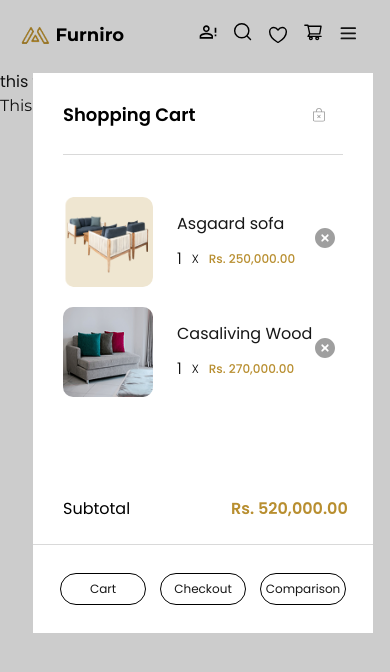
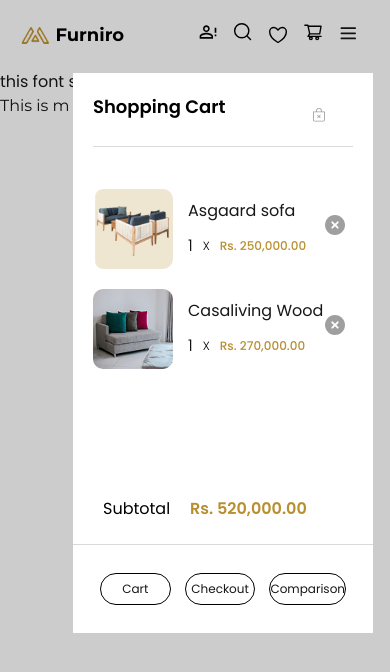
Before and after one commit to MdMuzahid07/furniro-client, a Next.js app: page / in a window 390 px wide. Both pictures are taken after a click on the button 313 px from the left and 31 px from the top of the page. Shown: the top 672 px of the page. Built offline with nearby package versions, Linux system fonts and the light colour scheme.

Commit message:
navbar ui done

```diff
--- a/src/components/shared/navbar/CartDropDownCard.tsx
+++ b/src/components/shared/navbar/CartDropDownCard.tsx
@@ -5,13 +5,13 @@
 const CartDropDownCard = ({ product }: Record<string, any>) => {
   return (
     <div className="flex items-center justify-between">
-      <div className="flex items-center gap-[24px] md:gap-[32px]">
+      <div className="flex items-center gap-[15px] sm:gap-[32px]">
         <Image
           src={product?.image}
           width={300}
           height={300}
           alt={`${product?.name}-image`}
-          className="h-[90px] w-[90px] rounded-[10px] md:h-[105px] md:w-[105px]"
+          className="h-[80px] w-[80px] rounded-[10px] sm:h-[105px] sm:w-[105px]"
         />
 
         <div>
--- a/src/components/shared/navbar/CartDropdown.tsx
+++ b/src/components/shared/navbar/CartDropdown.tsx
@@ -44,11 +44,11 @@
             </div>
           </>
         }
-        style="w-[340px] md:w-[417px] h-[560px] sm:h-[650px] md:h-[746px] bg-white relative  -mr-[50px] sm:mr-[0px]"
+        style="w-[300px] sm:w-[340px] md:w-[417px] h-[560px] sm:h-[650px] md:h-[746px] bg-white relative  -mr-[50px] sm:mr-[0px]"
         closeOnOutsideClick={false}
       >
         <>
-          <div className="pt-[28px] pr-[30px] pl-[30px] md:pr-[40px]">
+          <div className="pt-[20px] pr-[20px] pl-[20px] sm:pt-[28px] sm:pr-[30px] sm:pl-[30px] md:pr-[40px]">
             {/* dropdown header  */}
             <div className="w-full max-w-[287px] border-b border-tertiary-light">
               <h1 className="pb-[26px] text-[18px] font-semibold text-dark md:text-[24px]">
@@ -66,7 +66,7 @@
 
           {/* dropdown footer  */}
           <div className="absolute bottom-0 w-full">
-            <div className="mb-[23px] flex items-center gap-[101px] pl-[30px]">
+            <div className="mb-[23px] flex items-center gap-[20px] pl-[30px] sm:gap-[101px]">
               <h3 className="text-[16px] text-dark">Subtotal</h3>
               <h1 className="text-[16px] font-semibold text-primary">Rs. 520,000.00</h1>
             </div>
```
